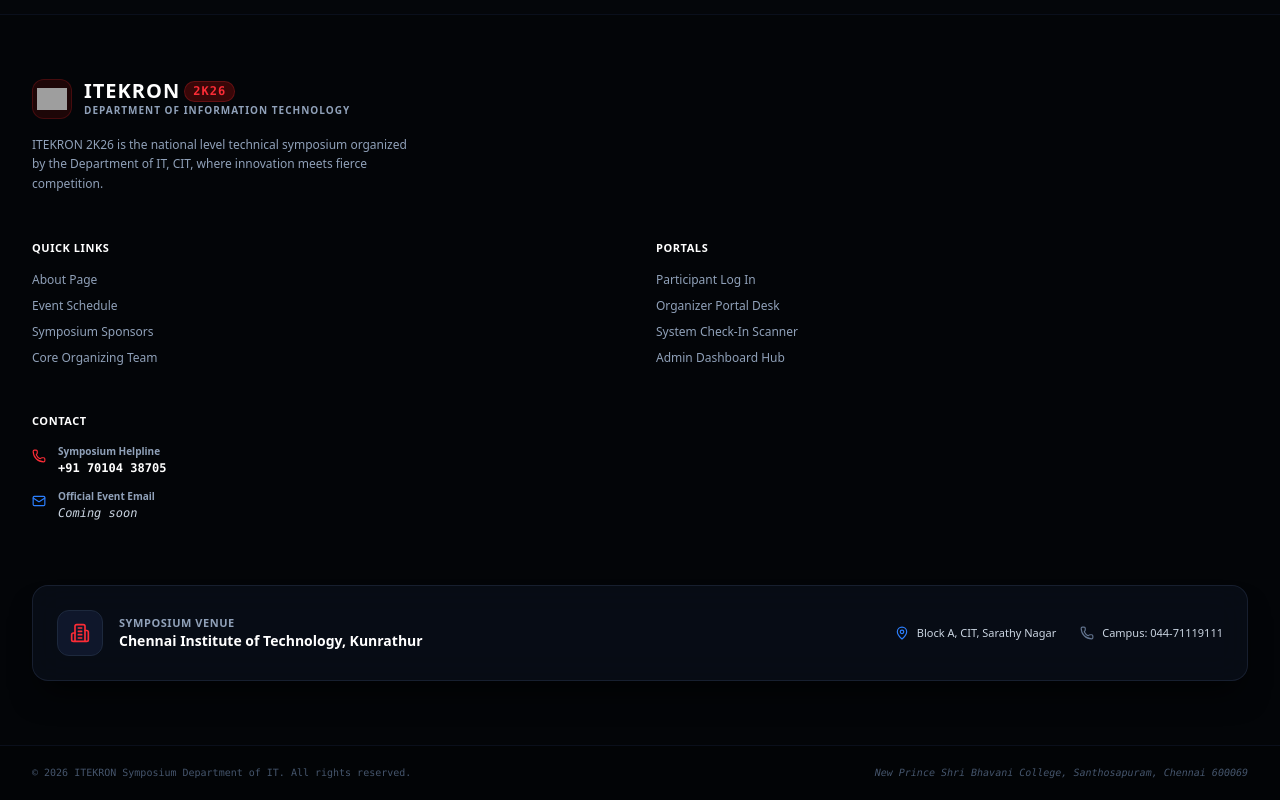
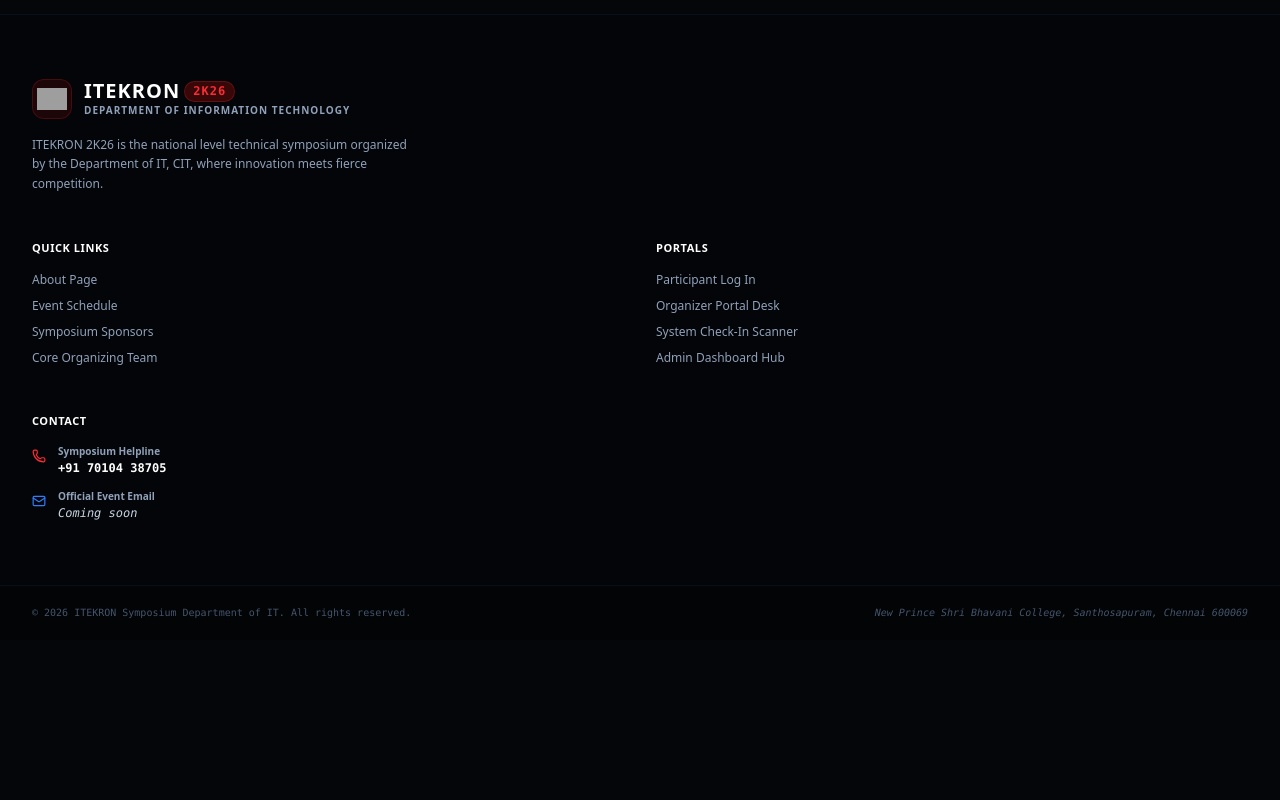
Before and after one commit to pranav-sketch-cc/Itekron2k26, a React (Vite) app: page / in a window 1280 px wide. Shown: the part 1671-2471 px from the top of the page. After the commit the page ends 2311 px from the top, so only its background shows below. Built offline with nearby package versions, Linux system fonts and the light colour scheme; no server answers; grey boxes are pictures that could not be loaded.

Commit message:
UPD: update footer

```diff
--- a/src/components/Footer.tsx
+++ b/src/components/Footer.tsx
@@ -113,29 +113,6 @@ export const Footer: React.FC = () => {
 
         </div>
 
-        {/* 2. Venue Location Banner (Existing Section - Unchanged Content) */}
-        <div className="mt-12 md:mt-16 spider-card p-6 rounded-2xl border border-slate-800/80 bg-slate-950/80 backdrop-blur-md flex flex-col sm:flex-row items-start sm:items-center gap-5 sm:justify-between">
-          <div className="flex items-center gap-4">
-            <div className="p-3 rounded-xl bg-slate-900 border border-slate-800 text-slate-400">
-              <Building2 className="w-5 h-5 text-red-500" />
-            </div>
-            <div>
-              <span className="block text-[11px] font-extrabold uppercase tracking-wider text-slate-400">Symposium Venue</span>
-              <span className="block text-white font-bold text-sm">Chennai Institute of Technology, Kunrathur</span>
-            </div>
-          </div>
-          <div className="flex flex-col sm:flex-row items-start sm:items-center gap-3 sm:gap-6 text-slate-300 text-[11px] font-medium">
-            <div className="flex items-center gap-2">
-              <MapPin className="w-3.5 h-3.5 text-blue-500" />
-              <span>Block A, CIT, Sarathy Nagar</span>
-            </div>
-            <div className="flex items-center gap-2">
-              <Phone className="w-3.5 h-3.5 text-slate-500" />
-              <span>Campus: 044-71119111</span>
-            </div>
-          </div>
-        </div>
-
       </div>
 
       {/* 3. Copyright Bar (Existing Section - Unchanged Content) */}
```
